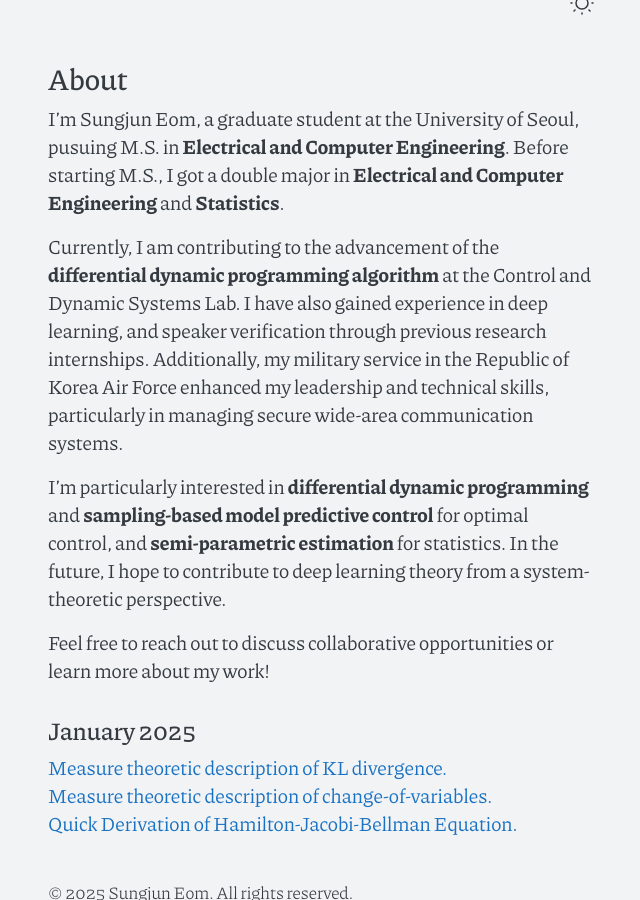
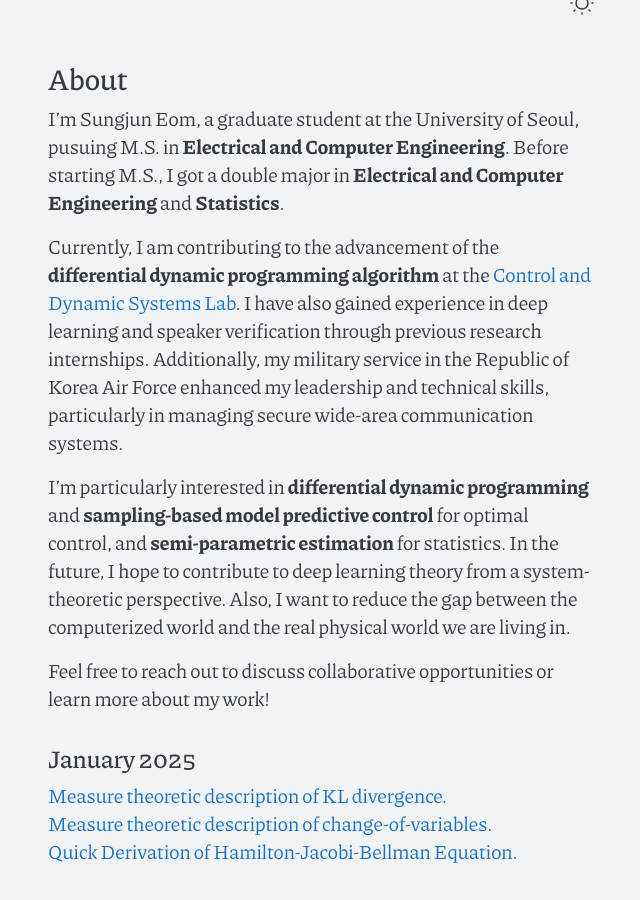
Before and after one commit to SungjunEom/sungjuneom.github.io, a Jekyll site: the page built from index.md, in a window 1280 px wide and 900 px high, scrolled down 946 px. Shown: the whole window, without its empty margins (319-959 px from the left). Built offline with Jekyll 4.4.1, drawn with Linux system fonts in a browser that asks for light colours.

Commit message:
Revised About

```diff
--- a/index.md
+++ b/index.md
@@ -8,9 +8,9 @@ title: Home
 I'm Sungjun Eom, a graduate student at the University of Seoul, pusuing M.S. in **Electrical and Computer Engineering**. Before starting M.S., I got a double major in **Electrical and Computer Engineering** and **Statistics**.
 
 
-Currently, I am contributing to the advancement of the **differential dynamic programming algorithm** at the Control and Dynamic Systems Lab. I have also gained experience in deep learning, and speaker verification through previous research internships. Additionally, my military service in the Republic of Korea Air Force enhanced my leadership and technical skills, particularly in managing secure wide-area communication systems.
+Currently, I am contributing to the advancement of the **differential dynamic programming algorithm** at the [Control and Dynamic Systems Lab](https://sites.google.com/view/cdsluos). I have also gained experience in deep learning and speaker verification through previous research internships. Additionally, my military service in the Republic of Korea Air Force enhanced my leadership and technical skills, particularly in managing secure wide-area communication systems.
 
-I'm particularly interested in **differential dynamic programming** and **sampling-based model predictive control** for optimal control, and **semi-parametric estimation** for statistics. In the future, I hope to contribute to deep learning theory from a system-theoretic perspective.
+I'm particularly interested in **differential dynamic programming** and **sampling-based model predictive control** for optimal control, and **semi-parametric estimation** for statistics. In the future, I hope to contribute to deep learning theory from a system-theoretic perspective. Also, I want to reduce the gap between the computerized world and the real physical world we are living in.
 
 Feel free to reach out to discuss collaborative opportunities or learn more about my work!
 
```
